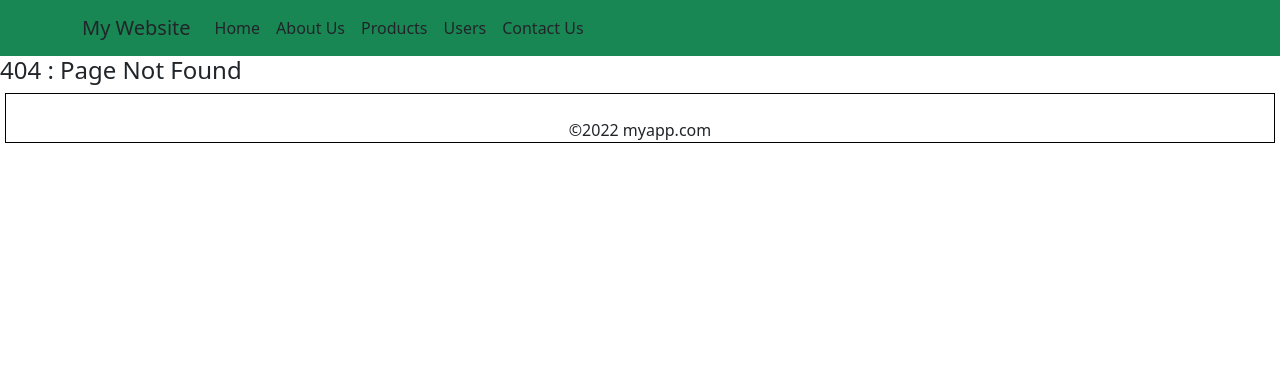
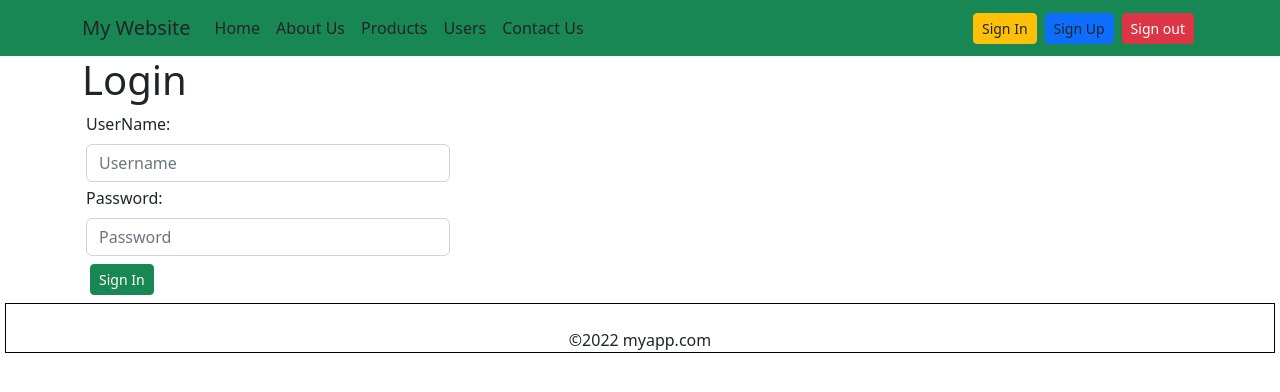
Before and after one commit to Afzalalearner/myFirstReactApp, a React (Create React App) app: page /signin in a window 1280 px wide. Before the commit this address had no page. Shown: the top 392 px of the page. Built offline with nearby package versions, Linux system fonts and the light colour scheme.

Commit message:
Authentication Added:Signin Component, navigation added,axios create instance added

```diff
--- a/src/App.js
+++ b/src/App.js
@@ -10,6 +10,9 @@ import Contact from "./Contact";
 import NotFound from "./NotFound";
 import NewProduct from "./products/NewProduct";
 import ProductDetail from "./products/ProductDetail";
+import Signin from "./auth/Signin";
+import Signout from "./auth/Signout";
+import Signup from "./auth/Signup";
 
 // import Counter from "./Counter";
 // import NewProduct from "./products/NewProduct";
@@ -31,6 +34,10 @@ const App=()=>{
         <Route path='/products'element={<ProductList/>}/>
         <Route path='/products/new' element={<NewProduct/>}/>
         <Route path='/products/detail/:id' element={<ProductDetail/>}/>
+        <Route path='/signin' element={<Signin/>}/>
+        <Route path='/signout' element={<Signout/>}/>
+        <Route path='/signup' element={<Signup/>}/>
+
         <Route path='*' element={<NotFound/>}/>
     </Routes>
     <Footer/>
--- a/src/Header.js
+++ b/src/Header.js
@@ -1,8 +1,15 @@
 import React from "react";
-import { Link } from "react-router-dom";
+import { Link, useNavigate } from "react-router-dom";
 
 const Header = () => {
-    return <nav className="navbar navbar-expand-lg bg-success">
+
+    const navigate=useNavigate();
+
+    const onSignout=()=>{
+        localStorage.removeItem('user')
+        navigate('/signin')
+    }
+return <nav className="navbar navbar-expand-lg bg-success">
      <div className="container">
         <Link className="navbar-brand" to='/'>My Website</Link>
         <div className="collapse navbar-collapse ">
@@ -15,6 +22,9 @@ const Header = () => {
 
             </ul>
         </div>
+    <Link className="btn btn-sm btn-warning m-1" to='/signin '>Sign In</Link>
+    <Link className="btn btn-sm btn-primary m-1" to='/signup'>Sign Up</Link>
+    <button className="btn btn-sm btn-danger m-1" onClick={onSignout} >Sign out</button>
 
     </div>
     </nav>
--- /dev/null
+++ b/src/auth/Signin.js
@@ -0,0 +1,73 @@
+import axios from 'axios'
+import React, { useState } from 'react'
+import ShouldRender from './../utils/ShouldRender'
+import { useNavigate } from 'react-router-dom'
+
+const Signin=()=>{
+
+    const [user,setUser]=useState({
+        userName:'',
+        password:''
+
+    })
+    const [hasError,setError]=useState(false)
+
+    const navigate=useNavigate()
+
+    const onSignin=async (evt)=>{
+        try{
+
+            console.log('Signing in....')
+            evt.preventDefault()
+            //   console.log(user)
+            const res=await axios.post('http://localhost:5000/api/users/signin',user)
+            setError(false)
+            console.log(res)
+            localStorage.setItem('user',JSON.stringify(res.data))
+            navigate('/products')
+        }catch(err){
+            setError(true)
+        }
+    }
+
+    const onInputChange=(evt)=>{
+
+        // console.log(evt.target.name,evt.target.value)
+        const newUser={...user,[evt.target.name]:evt.target.value}
+        console.log(newUser)
+        setUser(newUser)
+    }
+
+
+    return <div className='container'>
+        <h1>Login</h1>
+
+        <div className='col-4'>
+
+            <ShouldRender condition={hasError}>
+            <div className='alert alert-danger'>
+
+                Wrong Username or Password
+            </div>
+
+            </ShouldRender>
+
+
+        <form onSubmit={onSignin}>
+            <div className='m-1'>
+                <label for="userName" className='form-label'>UserName:  </label>
+                <input type="text" onChange={onInputChange} name="userName" id="userName" placeholder="Username" className='form-control'/>
+            </div>
+            <div className='m-1'>
+                <label for="password" className='form-label'>Password:  </label>
+                <input type="password" onChange={onInputChange} name="password" id="password" placeholder="Password" className='form-control'/>
+            </div>
+            <div className='m-2'>
+                <button type="submit" className='btn btn-sm btn-success'>Sign In</button>
+            </div>
+        </form>
+    </div>
+        </div>
+}
+
+export default Signin;
--- /dev/null
+++ b/src/auth/Signout.js
@@ -0,0 +1,18 @@
+import React from 'react'
+import { useNavigate } from 'react-router-dom';
+const Signout=()=>{
+    const navigate=useNavigate();
+    // localStorage.clear()
+
+    navigate('/signin')
+    // return <>
+
+    // <h1>Signout</h1>
+
+
+    // <h4>Page Coming Soon...</h4>
+
+    // </>
+}
+
+export default Signout;
--- /dev/null
+++ b/src/auth/Signup.js
@@ -0,0 +1,10 @@
+import React from 'react'
+
+const Signup=()=>{
+    return <>
+    <h1>Signup</h1>
+    <h4>Page Coming Soon...</h4>
+    </>
+}
+
+export default Signup;
--- a/src/products/NewProduct.js
+++ b/src/products/NewProduct.js
@@ -1,5 +1,5 @@
 import React, { Component } from "react";
-import axios from "axios";
+import axios from "../utils/axios";
 import ShouldRender from "../utils/ShouldRender";
 import Error from "../utils/Error";
 import Loader from "../utils/Loader";
@@ -28,7 +28,7 @@ class NewProduct extends Component {
             //productToBeAdded.inStock=!!productToBeAdded.inStock
             //send productToBeAdded in axios call instead of this.state.product
             this.setState({ loader: true })
-            await axios.post('http://localhost:5000/api/products', this.state.product)
+            await axios.post('/api/products', this.state.product)
             this.setState({
                 success: true, loader: false, hasError: false,
                 product: { brand: '', model: '', price: '', discount: '', inStock: false }
--- a/src/products/ProductDetail.js
+++ b/src/products/ProductDetail.js
@@ -1,5 +1,5 @@
 import React, { useEffect, useState } from 'react';
-import axios from 'axios';
+import axios from '../utils/axios';
 import { useParams } from 'react-router-dom';
 import ShouldRender from './../utils/ShouldRender'
 import moment from 'moment'
@@ -45,7 +45,7 @@ const ProductDetail=()=> {
   useEffect( ()=>{
       const init=async ()=>{
         const id=params.id;
-        const res = await axios.get(`http://localhost:5000/api/products/${id}`)
+        const res = await axios.get(`/api/products/${id}`)
         setProduct( res.data )
     }
     init()
--- a/src/products/ProductList.js
+++ b/src/products/ProductList.js
@@ -1,11 +1,11 @@
-import axios from 'axios';
+import axios from '../utils/axios';
 import React, { useEffect, useState } from 'react';
 import ProductItem from './ProductItem';
 import ShouldRender from './../utils/ShouldRender'
 import Error from './../utils/Error'
 import Loader from './../utils/Loader'
 import { Link } from 'react-router-dom';
-
+import { useNavigate } from 'react-router-dom'
 // class ProductList extends React.Component{
 
 
@@ -15,6 +15,10 @@ const ProductList = () => {
         metadata: {},
         data: []
     })
+    const navigate = useNavigate()
+
+
+
 
     const [hasError, setError] = useState(false)
     const [loader, setLoader] = useState(false)
@@ -22,11 +26,11 @@ const ProductList = () => {
     const [page, setPage] = useState(1)
     const [limit, setLimit] = useState(10)
 
-    const [search,setSearch]=useState('');
-    const [filter,setFilter]=useState('');
+    const [search, setSearch] = useState('');
+    const [filter, setFilter] = useState('');
 
-    const [sort,setSort]=useState('')
-    const [dir,setDir]=useState('');
+    const [sort, setSort] = useState('')
+    const [dir, setDir] = useState('');
 
     // state={
     //     response:{
@@ -47,7 +51,9 @@ const ProductList = () => {
     //         .catch(err => this.setState({ hasError: true, loader: false }))
     // }
     useEffect(() => {
-        const url=`http://localhost:5000/api/products/page/${page}/limit/${limit}?search=${filter}&sort=${sort}&direction=${dir}`
+
+
+        const url = `/api/products/page/${page}/limit/${limit}?search=${filter}&sort=${sort}&direction=${dir}`
         axios.get(url)
             .then(res => {
                 setResponse(res.data)
@@ -55,12 +61,14 @@ const ProductList = () => {
                 setLoader(false)
             })
             .catch(err => {
-
-                setError(true)
                 setLoader(false)
+                if (err.response && err.response.status === 401)
+                    navigate('/signin')
+                else
+                    setError(true)
             })
 
-    }, [page, limit,filter,sort,dir])
+    }, [page, limit, filter, sort, dir])
 
     const onPrev = () => {
         if (page > 1)
@@ -79,24 +87,24 @@ const ProductList = () => {
         setPage(1)
     }
 
-    const onSearchChange=(evt)=>{
-        if(evt.target.value===''){
+    const onSearchChange = (evt) => {
+        if (evt.target.value === '') {
             setFilter(evt.target.value)
             setPage(1)
-        }else{
+        } else {
             setSearch(evt.target.value)
             setPage(1)
         }
     }
 
-    const onSearch=()=>{
+    const onSearch = () => {
         setFilter(search)
     }
 
 
-    const onSortChange=(evt)=>{
-        const sortedValue=evt.target.value;
-        const tokens=sortedValue.split(':');
+    const onSortChange = (evt) => {
+        const sortedValue = evt.target.value;
+        const tokens = sortedValue.split(':');
         setSort(tokens[0])
         setDir(tokens[1])
 
@@ -150,7 +158,7 @@ const ProductList = () => {
 
                 </select>
             </div>
-                <div className='col-2'>
+            <div className='col-2'>
                 <select className='form-select' onChange={onSortChange}>
                     <option value="">Sort By</option>
                     <option value="price:asc">Price Low to High</option>
--- /dev/null
+++ b/src/utils/axios.js
@@ -0,0 +1,16 @@
+import axios from 'axios'
+let token='';
+
+const userInfoString=localStorage.getItem('user')
+
+if(userInfoString){
+    const  user=JSON.parse(userInfoString)
+    token=user.token
+}
+
+const instance=axios.create({
+    baseURL:`http://localhost:5000`,
+    headers:{'authorization':`Bearer ${token}`}
+})
+
+export default instance;
```
